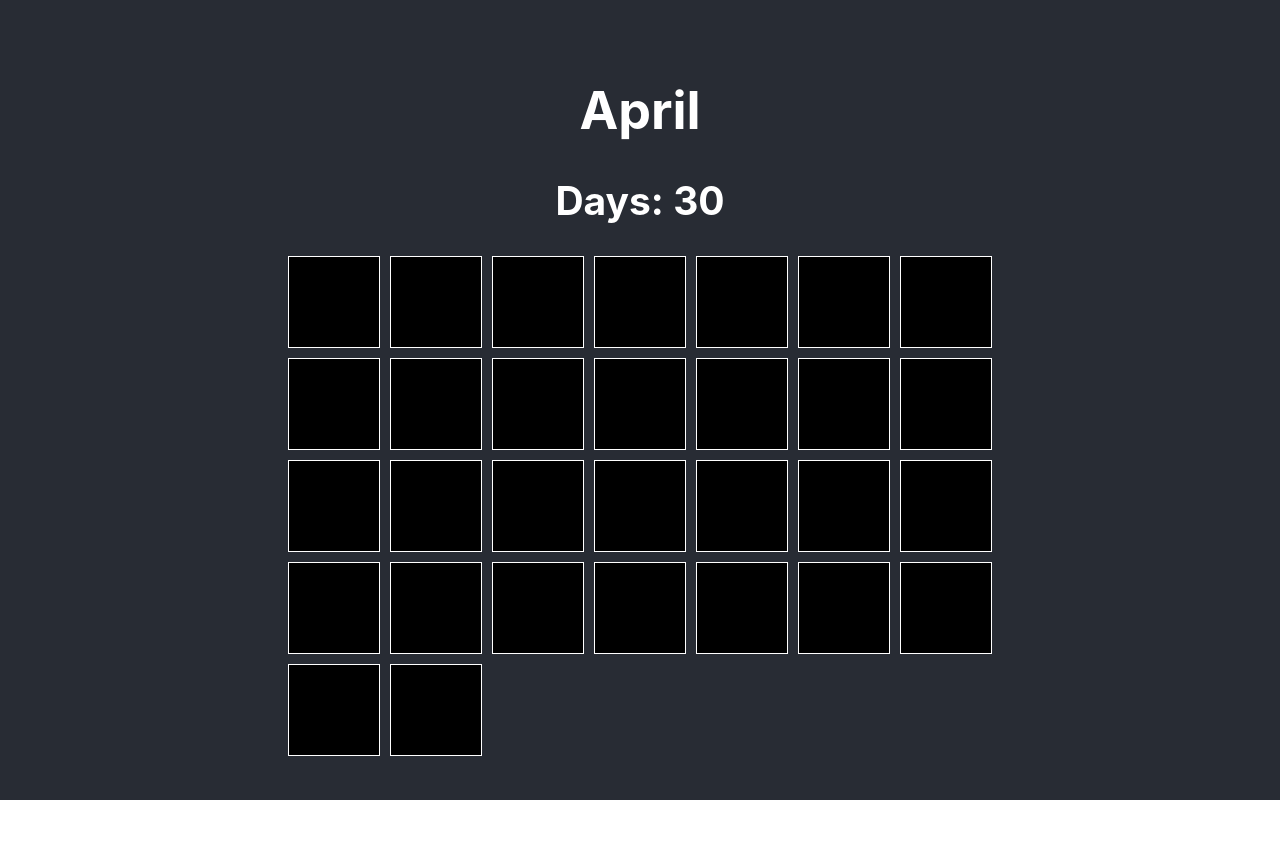
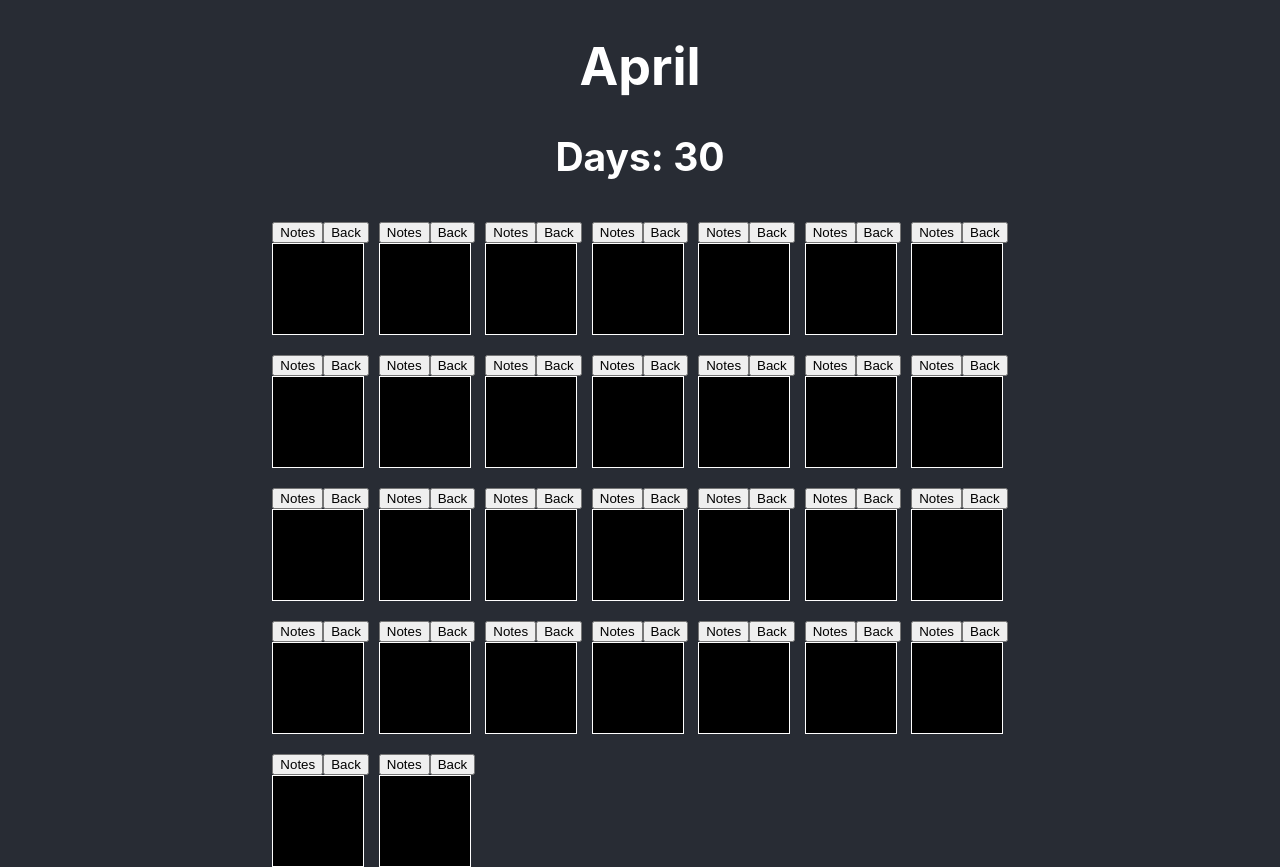
Before and after one commit to jjadeseravla/sleep-tracker, a React (Create React App) app: page / in a window 1280 px wide. Before the commit the page ends 800 px from the top, so only its background shows below. Built offline with nearby package versions, Linux system fonts and the light colour scheme.

Commit message:
render new page when button click

```diff
--- a/src/components/Grid.js
+++ b/src/components/Grid.js
@@ -1,6 +1,7 @@
 import React, { useState } from 'react';
 import './grid.css';
 import Square from './Square';
+import SquareInfo from './SquareInfo';
 
 const MONTH_LENGTH = new Date(new Date().getFullYear(),new Date().getMonth()+1, 0).getDate();
 const monthNames = ["January", "February", "March", "April", "May", "June",
@@ -8,20 +9,28 @@ const monthNames = ["January", "February", "March", "April", "May", "June",
 ];
 
 const Grid = () => {
+  console.log(44444444);
   const [gridCells, setGridCells] = useState(createMonthLength(MONTH_LENGTH));
+  const [page, setPage] = useState("MAIN");
 
-  return (
-    <div>
+  let view = (<div>
       <h1>{monthNames[new Date().getMonth()]}</h1>
       <h2>Days: {MONTH_LENGTH}</h2>
       <div className="container">
         {gridCells.map((row, rowIndex) => {
           return row.map((cell, cellIndex) => {
-            return <Square key={cellIndex}/>;
+            return <Square key={cellIndex} clickNotes={setPage}/>;
           })
         })}
       </div>
-    </div>
+  </div>)
+
+  if (page === 'INFO') {
+    view = <SquareInfo/>
+  }
+
+  return (
+    view
   )
 }
 
@@ -40,20 +49,3 @@ function chunkArray(array, size) {
 }
 
 export default Grid;
-
-// return (
-//   <div>
-//     <h1>Month</h1>
-//     <div className="board">
-//       {monthLength.map((row, rowIndex) => (
-//         <div key={rowIndex} className="row">
-//           {row.map((cellValue, cellIndex) => {
-//             return <div key={cellIndex}
-//                     className={cellValue}></div>;
-//           })}
-//         </div>
-//       ))}
-//     </div>
-//   </div>
-// )
-// }
--- a/src/components/Square.js
+++ b/src/components/Square.js
@@ -1,10 +1,15 @@
-import React, { useState, useRef } from 'react';
+import React, { useState, useRedirect } from 'react';
 import './square.css';
+import SquareInfo from './SquareInfo';
 
-const Square = () => {
+const Square = ({clickNotes}) => {
 
+  const routes = {
+    './info': () => <SquareInfo/>
+  }
   //const node = useRef();
   const [squareColour, setSquareColour] = useState("black-box");
+  const [page, setPage] = useState("MAIN");
 
   const changeColour = (e) => {
     if (squareColour === "black-box") {
@@ -29,6 +34,12 @@ const Square = () => {
 
   return (
     <div>
+    <button onClick={() => clickNotes("INFO")}>
+      Notes
+    </button>
+    <button onClick={() => clickNotes("MAIN")}>
+        Back
+     </button>
       <div className={squareColour} onClick={changeColour}></div>
     </div>
   )
--- /dev/null
+++ b/src/components/SquareInfo.js
@@ -0,0 +1,27 @@
+import React, { useState, useRedirect } from 'react';
+//import { useHistory } from "react-router-dom";
+//import './squareInfo.css';
+
+const SquareInfo = () => {
+
+  // const history = useHistory();
+  //
+  // const routeChange = () =>{
+  //   let path = `newPath`;
+  //   history.push(path);
+  // }
+
+  //const [counter, setCounter] = plusOne(0);
+
+  // const plusOne = (int) => {
+  //   setCounter(int + 1);
+  // }
+  return (
+    <div>
+      <h1>TXDFCHGVHJBHJKN</h1>
+    </div>
+  )
+}
+
+
+export default SquareInfo;
```
